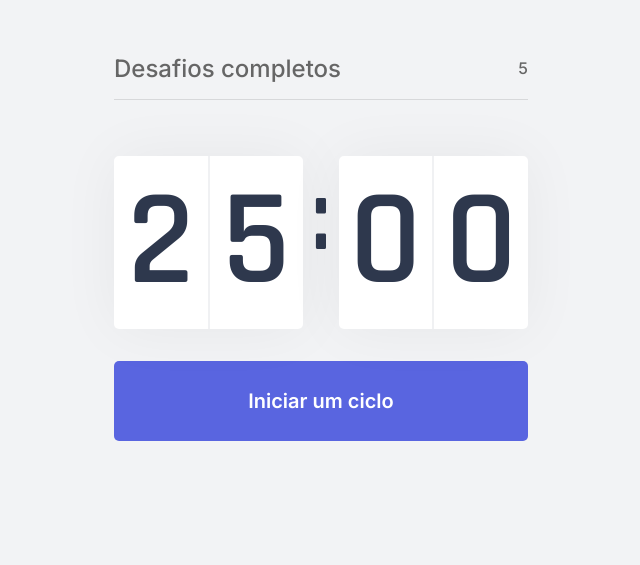
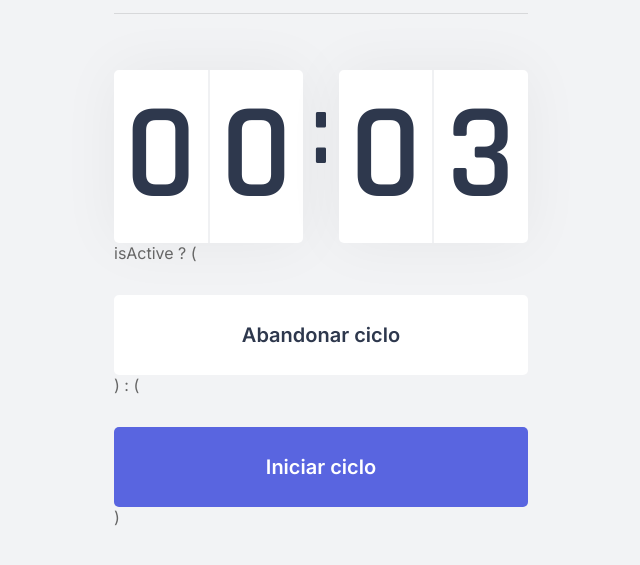
Before and after one commit to RuanGOA/move.it, a Next.js app: page / in a window 1280 px wide. Shown: the part 225-790 px from the top of the page, without its empty margins (62-702 px from the left). Built offline with nearby package versions, Linux system fonts and the light colour scheme.

Commit message:
add reset button feature

```diff
--- a/src/components/Countdown.tsx
+++ b/src/components/Countdown.tsx
@@ -1,9 +1,12 @@
 import { useState, useEffect } from 'react';
 import styles from '../styles/components/Countdown.module.css';
 
+let countdownTimeout: NodeJS.Timeout;
+
 export function Countdown() {
-  const [time, setTime] = useState(25 * 60);
-  const [active, setActive] = useState(false);
+  const [time, setTime] = useState(0.05 * 60);
+  const [isActive, setIsActive] = useState(false);
+  const [hasFinished, setHasFinished] = useState(false);
 
   const minutes = Math.floor(time / 60);
   const seconds = time % 60;
@@ -12,20 +15,25 @@
   const [secondLeft, secondRight] = String(seconds).padStart(2, '0').split('');
 
   function startCountdown() {
-    if (active) {
-      setActive(false);
-    } else {
-      setActive(true);
-    }
+    setIsActive(true);
+  }
+
+  function resetCountdown() {
+    clearTimeout(countdownTimeout);
+    setIsActive(false);
+    setTime(0.05 * 60);
   }
 
   useEffect(() => {
-    if (active && time > 0) {
-      setTimeout(() => {
+    if (isActive && time > 0) {
+      countdownTimeout = setTimeout(() => {
         setTime(time - 1);
       }, 1000)
+    } else if (isActive && time === 0) {
+      setHasFinished(true);
+      setIsActive(false);
     }
-  }, [active, time])
+  }, [isActive, time])
 
   return (
     <div>
@@ -41,13 +49,31 @@
         </div>
       </div>
 
-      <button
-        type="button"
-        className={styles.countDownButton}
-        onClick={startCountdown}
-      >
-        Iniciar um ciclo
-      </button>
+      { hasFinished ? (
+        <button
+          disabled
+          className={styles.countDownButton}
+        >
+          Ciclo encerrado
+        </button>
+      ) : (
+          <>
+            isActive ? (
+            <button
+              type="button"
+              className={`${styles.countDownButton} ${styles.countDownButtonActive}`}
+              onClick={resetCountdown}
+            >Abandonar ciclo</button>
+          ) : (
+            <button
+              type="button"
+              className={styles.countDownButton}
+              onClick={startCountdown}
+            >Iniciar ciclo</button>
+            )
+          </>
+        )
+      }
     </div>
   );
 }
--- a/src/styles/components/Countdown.module.css
+++ b/src/styles/components/Countdown.module.css
@@ -59,6 +59,22 @@
   transition: background-color 0.4s;
 }
 
-.countDownButton:hover {
+.countDownButton:not(:disabled):hover {
   background: var(--blue-dark);
 }
+
+.countDownButtonActive {
+  background: var(--white);
+  color: var(--title);
+}
+
+.countDownButtonActive:not(:disabled):hover {
+  background: var(--red);
+  color: var(--white);
+}
+
+.countDownButton:disabled {
+  background: var(--white);
+  color: var(--text);
+  cursor: not-allowed;
+}
```
